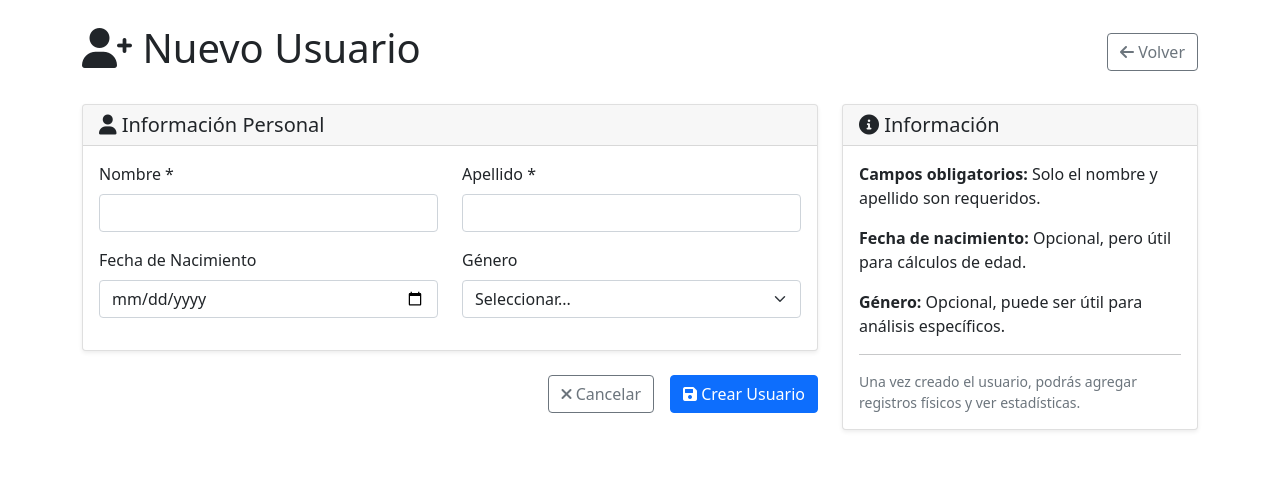
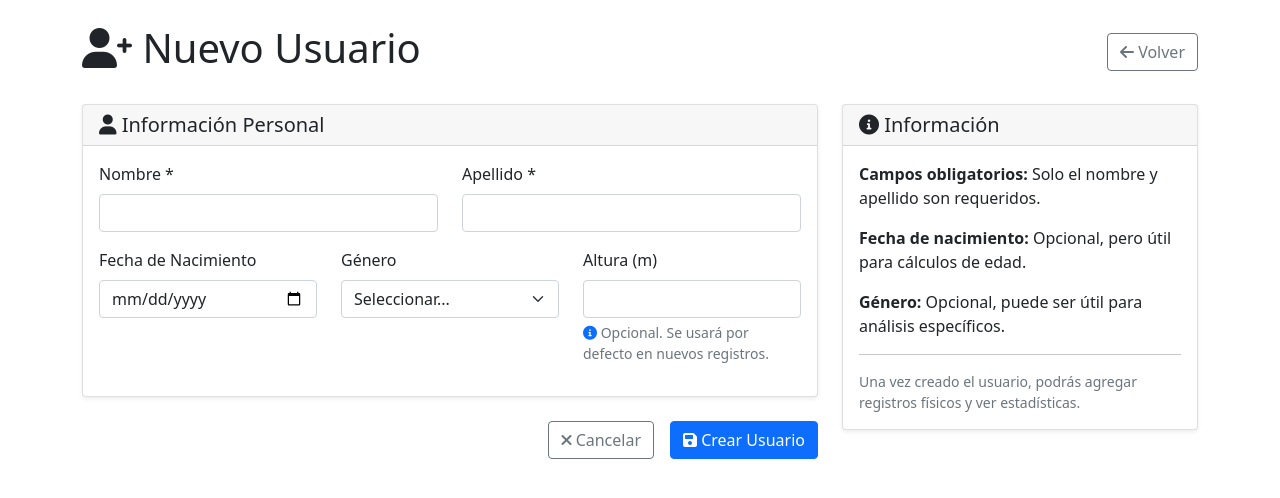
Before and after one commit to sergio-scardigno/registro-fisico, a Flask app: page /nuevo_usuario in a window 1280 px wide. Shown: the part 56-554 px from the top of the page. Run offline with Flask 3, Linux system fonts and the light colour scheme.

```diff
--- a/app.py
+++ b/app.py
@@ -17,6 +17,7 @@ class Usuario(db.Model):
     apellido = db.Column(db.String(100), nullable=False)
     fecha_nacimiento = db.Column(db.Date)
     genero = db.Column(db.String(10))  # 'M' o 'F'
+    altura = db.Column(db.Float)  # Altura en metros para reutilizar en registros
     fecha_creacion = db.Column(db.DateTime, default=datetime.utcnow)
     activo = db.Column(db.Boolean, default=True)
 
@@ -422,11 +423,21 @@ def gestion_usuarios():
 def nuevo_usuario():
     if request.method == 'POST':
         try:
+            # Obtener altura si se proporciona
+            altura_str = request.form.get('altura')
+            altura = None
+            if altura_str and altura_str.strip():
+                try:
+                    altura = float(altura_str)
+                except ValueError:
+                    pass  # Si no es un número válido, usar None
+
             usuario = Usuario(
                 nombre=request.form['nombre'],
                 apellido=request.form['apellido'],
                 fecha_nacimiento=datetime.strptime(request.form['fecha_nacimiento'], '%Y-%m-%d').date() if request.form.get('fecha_nacimiento') else None,
-                genero=request.form.get('genero')
+                genero=request.form.get('genero'),
+                altura=altura
             )
             db.session.add(usuario)
             db.session.commit()
@@ -448,6 +459,14 @@ def editar_usuario(usuario_id):
             usuario.fecha_nacimiento = datetime.strptime(request.form['fecha_nacimiento'], '%Y-%m-%d').date() if request.form.get('fecha_nacimiento') else None
             usuario.genero = request.form.get('genero')
             usuario.activo = 'activo' in request.form
+
+            # Actualizar altura si se proporciona
+            altura_str = request.form.get('altura')
+            if altura_str and altura_str.strip():
+                try:
+                    usuario.altura = float(altura_str)
+                except ValueError:
+                    pass  # Si no es un número válido, no actualizar
 
             db.session.commit()
             flash('Usuario actualizado exitosamente!', 'success')
@@ -501,6 +520,11 @@ def nuevo_registro(usuario_id):
                 fecha_hora_muestra = datetime.strptime(f"{fecha_muestra} {hora_muestra}", '%Y-%m-%d %H:%M')
             else:
                 fecha_hora_muestra = datetime.utcnow()
+
+            # Actualizar la altura del usuario si no la tiene guardada
+            if not usuario.altura:
+                usuario.altura = altura
+                db.session.commit()
 
             # Crear nuevo registro
             registro = RegistroFisico(
@@ -629,7 +653,12 @@ def editar_registro(id):
 
             # Actualizar datos
             registro.peso = float(request.form['peso'])
-            registro.altura = float(request.form['altura'])
+            nueva_altura = float(request.form['altura'])
+            registro.altura = nueva_altura
+
+            # Actualizar la altura del usuario si no la tiene guardada o si es diferente
+            if not registro.usuario.altura or registro.usuario.altura != nueva_altura:
+                registro.usuario.altura = nueva_altura
 
             # Pliegues cutáneos - Tricipital
             registro.pliegue_tricipital_1 = safe_float(request.form.get('pliegue_tricipital_1'))
--- a/templates/nuevo_usuario.html
+++ b/templates/nuevo_usuario.html
@@ -42,14 +42,14 @@
                     </div>
 
                     <div class="row">
-                        <div class="col-md-6">
+                        <div class="col-md-4">
                             <div class="form-group mb-3">
                                 <label for="fecha_nacimiento" class="form-label">Fecha de Nacimiento</label>
                                 <input type="date" class="form-control" id="fecha_nacimiento"
                                        name="fecha_nacimiento">
                             </div>
                         </div>
-                        <div class="col-md-6">
+                        <div class="col-md-4">
                             <div class="form-group mb-3">
                                 <label for="genero" class="form-label">Género</label>
                                 <select class="form-select" id="genero" name="genero">
@@ -57,6 +57,17 @@
                                     <option value="M">Masculino</option>
                                     <option value="F">Femenino</option>
                                 </select>
+                            </div>
+                        </div>
+                        <div class="col-md-4">
+                            <div class="form-group mb-3">
+                                <label for="altura" class="form-label">Altura (m)</label>
+                                <input type="number" class="form-control" id="altura" name="altura"
+                                       step="0.01" min="0" max="3">
+                                <div class="form-text">
+                                    <i class="fas fa-info-circle text-primary"></i>
+                                    Opcional. Se usará por defecto en nuevos registros.
+                                </div>
                             </div>
                         </div>
                     </div>
```
Also changed, not shown: templates/editar_registro.html (+23 -0 lines), templates/editar_usuario.html (+14 -2 lines), templates/nuevo_registro.html (+8 -1 lines).
